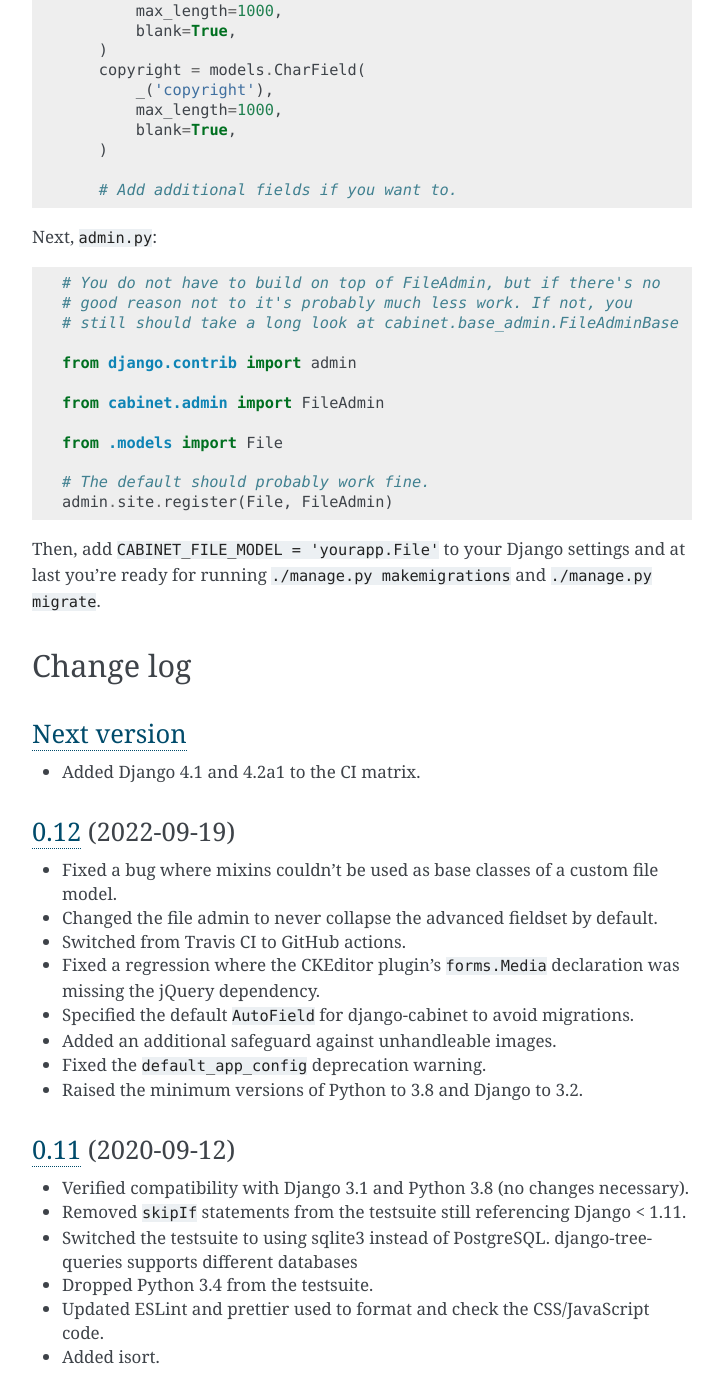
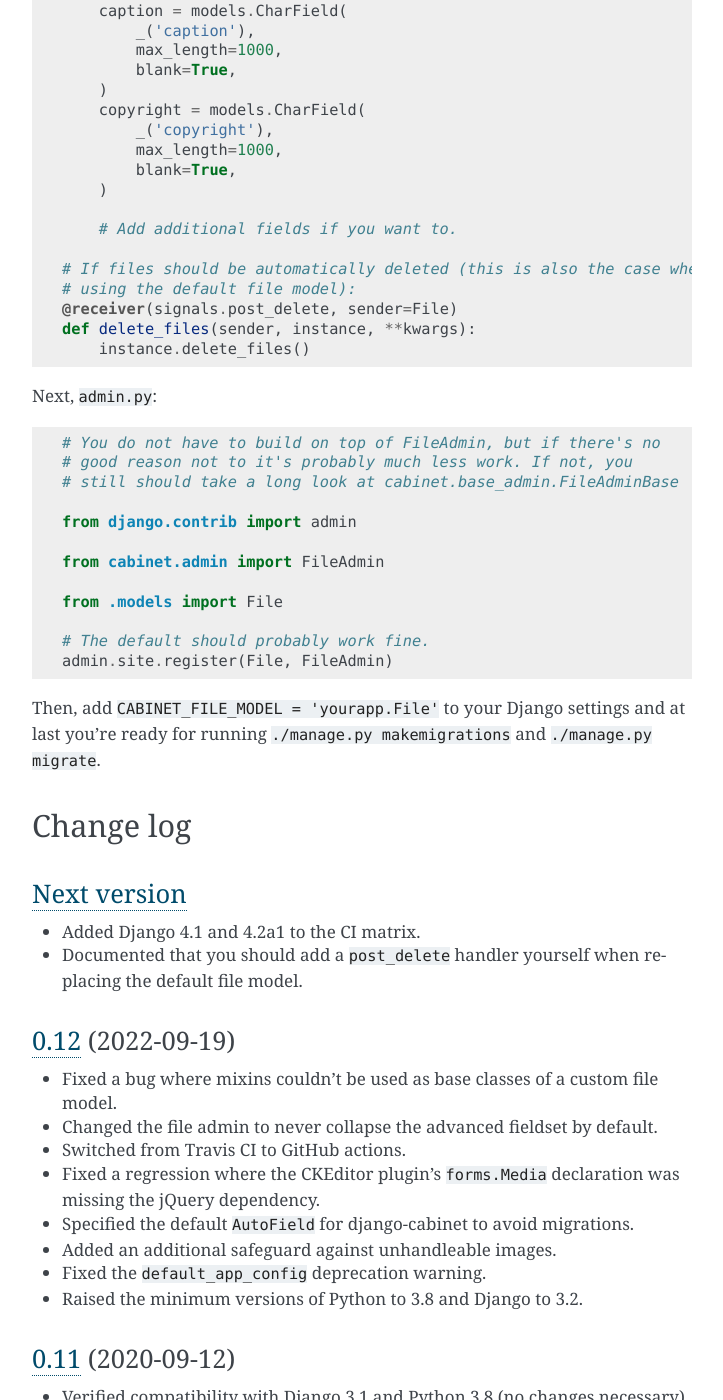
Before and after one commit to feincms/django-cabinet, a Sphinx documentation site: the page built from docs/index.rst, in a window 1280 px wide and 1400 px high, scrolled down 4121 px. Shown: the whole window, without its empty margins (388-1111 px from the left). Built offline with Sphinx 7.4.7, drawn with Linux system fonts in a browser that asks for light colours; some of the changed text lies outside the part shown.

Commit message:
Add docs regarding post_delete / file deletion

```diff
--- a/CHANGELOG.rst
+++ b/CHANGELOG.rst
@@ -7,6 +7,8 @@ Change log
 .. _Next version: https://github.com/matthiask/django-cabinet/compare/0.12...main
 
 - Added Django 4.1 and 4.2a1 to the CI matrix.
+- Documented that you should add a ``post_delete`` handler yourself when
+  replacing the default file model.
 
 
 `0.12`_ (2022-09-19)
--- a/docs/index.rst
+++ b/docs/index.rst
@@ -95,6 +95,8 @@ First, ``models.py``:
 .. code-block:: python
 
     from django.db import models
+    from django.db.models import signals
+    from django.dispatch import receiver
     from django.utils.translation import gettext_lazy as _
 
     from cabinet.base import AbstractFile, ImageMixin, DownloadMixin
@@ -136,6 +138,12 @@ First, ``models.py``:
 
         # Add additional fields if you want to.
 
+    # If files should be automatically deleted (this is also the case when
+    # using the default file model):
+    @receiver(signals.post_delete, sender=File)
+    def delete_files(sender, instance, **kwargs):
+        instance.delete_files()
+
 
 Next, ``admin.py``:
 
```
